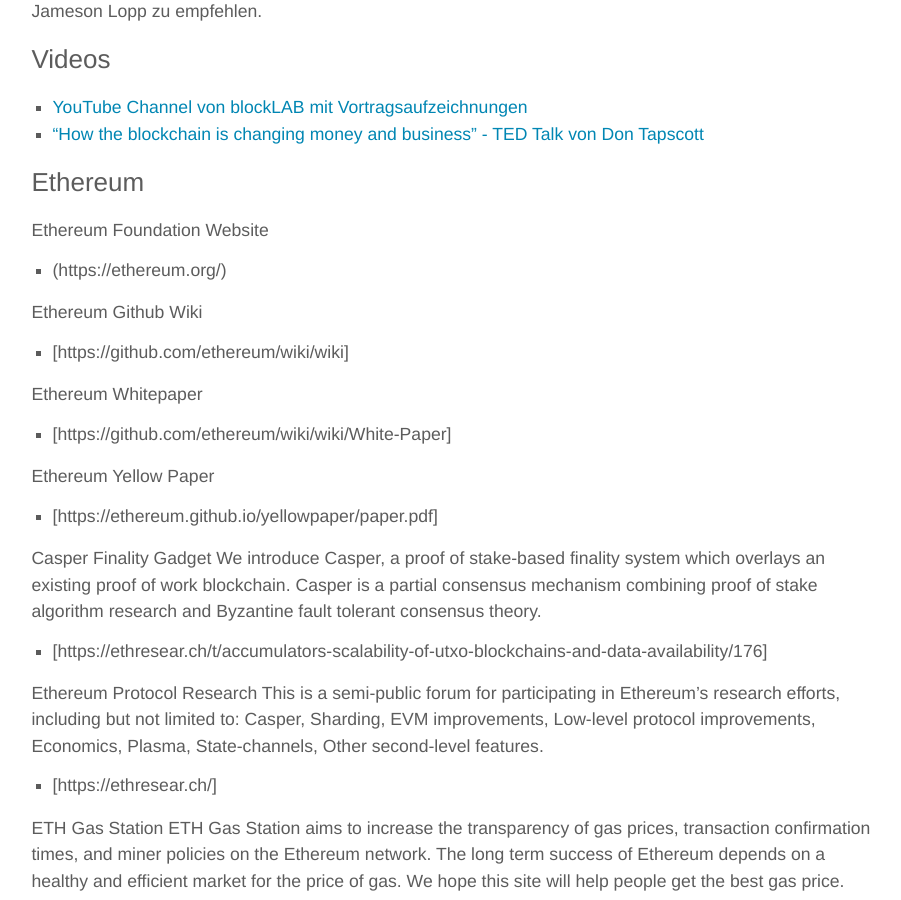
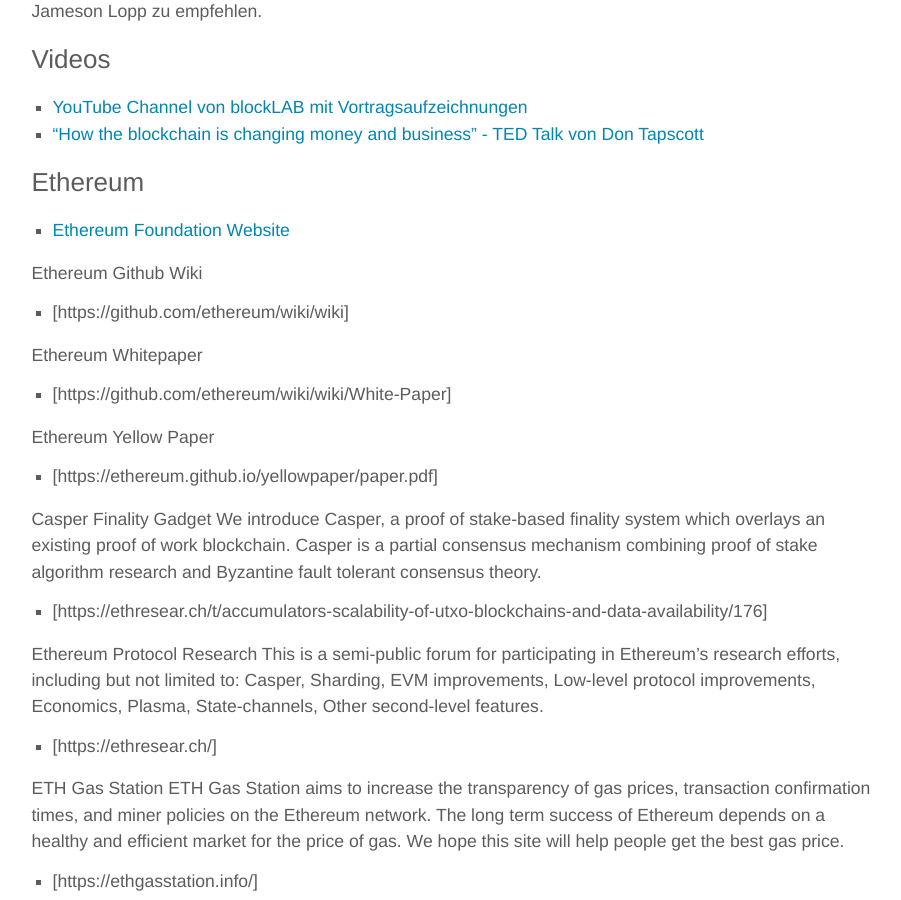
Before and after one commit to blocklab/site, a Jekyll site: the page built from links.md, in a window 1280 px wide and 900 px high, scrolled down 789 px. Shown: the whole window, without its empty margins (185-1086 px from the left). Built offline with Jekyll 4.4.1, drawn with Linux system fonts in a browser that asks for light colours.

Commit message:
Update links.md

```diff
--- a/links.md
+++ b/links.md
@@ -22,8 +22,7 @@ Am besten sei hier auf andere Linklisten verwiesen. Im Beispiel Bitcoin sind die
 
 ## Ethereum
 
-Ethereum Foundation Website
-* (https://ethereum.org/)
+* [Ethereum Foundation Website](https://ethereum.org/)
 
 Ethereum Github Wiki
 * [https://github.com/ethereum/wiki/wiki]
```
